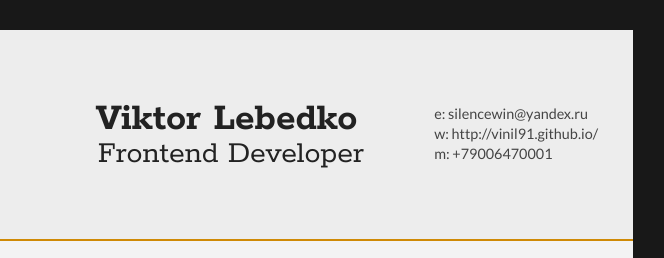
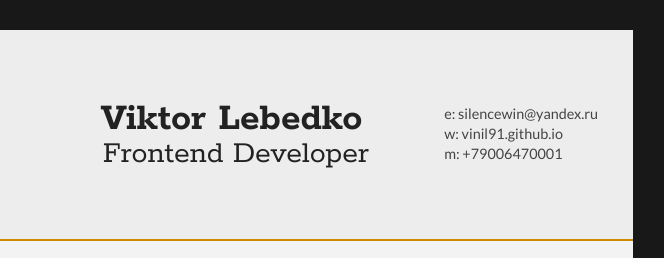
Before and after one commit to vinil91/vinil91.github.io, a plain HTML site: page index.html in a window 1280 px wide. Shown: the top 258 px of the page, 407-1071 px from the left. Drawn offline with Linux system fonts and the light colour scheme.

Commit message:
Add files via upload

```diff
--- a/index.html
+++ b/index.html
@@ -23,7 +23,7 @@
 				<div class="header__contacts quickFade delayFour">
 					<ul>
 						<li>e: <a href="mailto:silencewin@yandex.ru" target="_blank">silencewin@yandex.ru</a></li>
-						<li>w: <a href="http://vinil91.github.io/">http://vinil91.github.io/</a></li>
+						<li>w: <a href="http://vinil91.github.io/">vinil91.github.io</a></li>
 						<li>m: +79006470001</li>
 					</ul>
 				</div>
```
